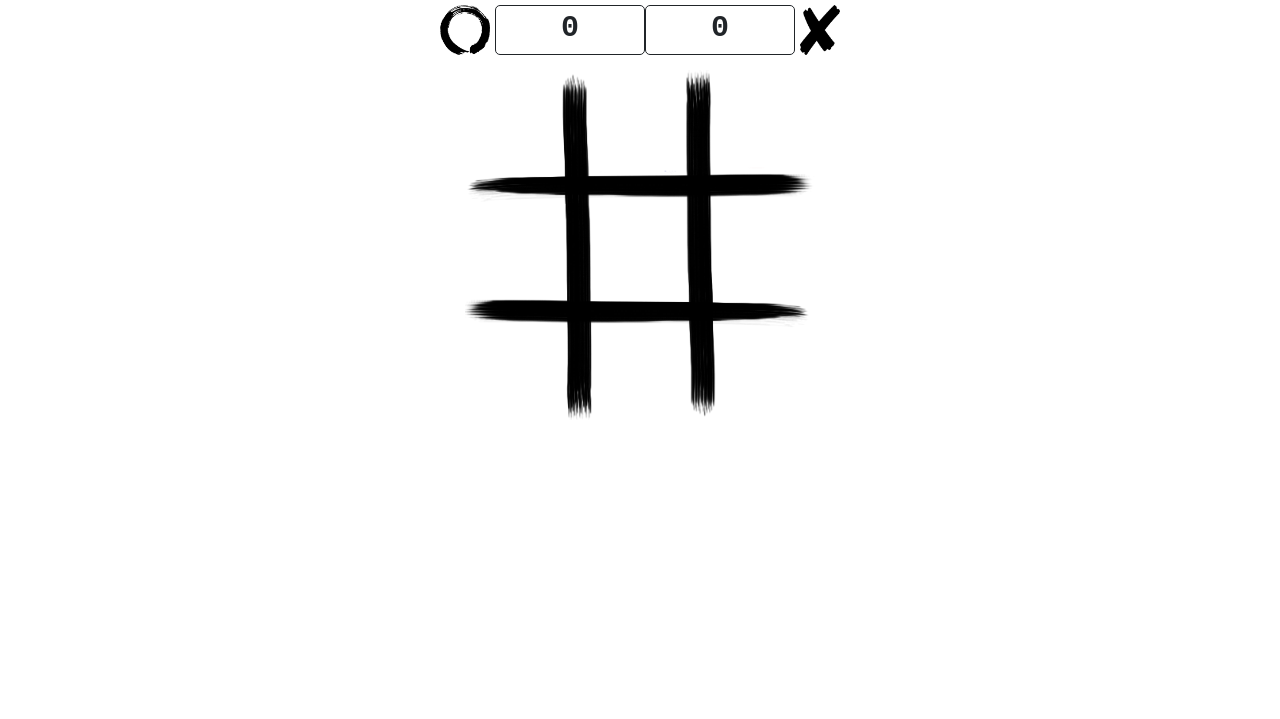
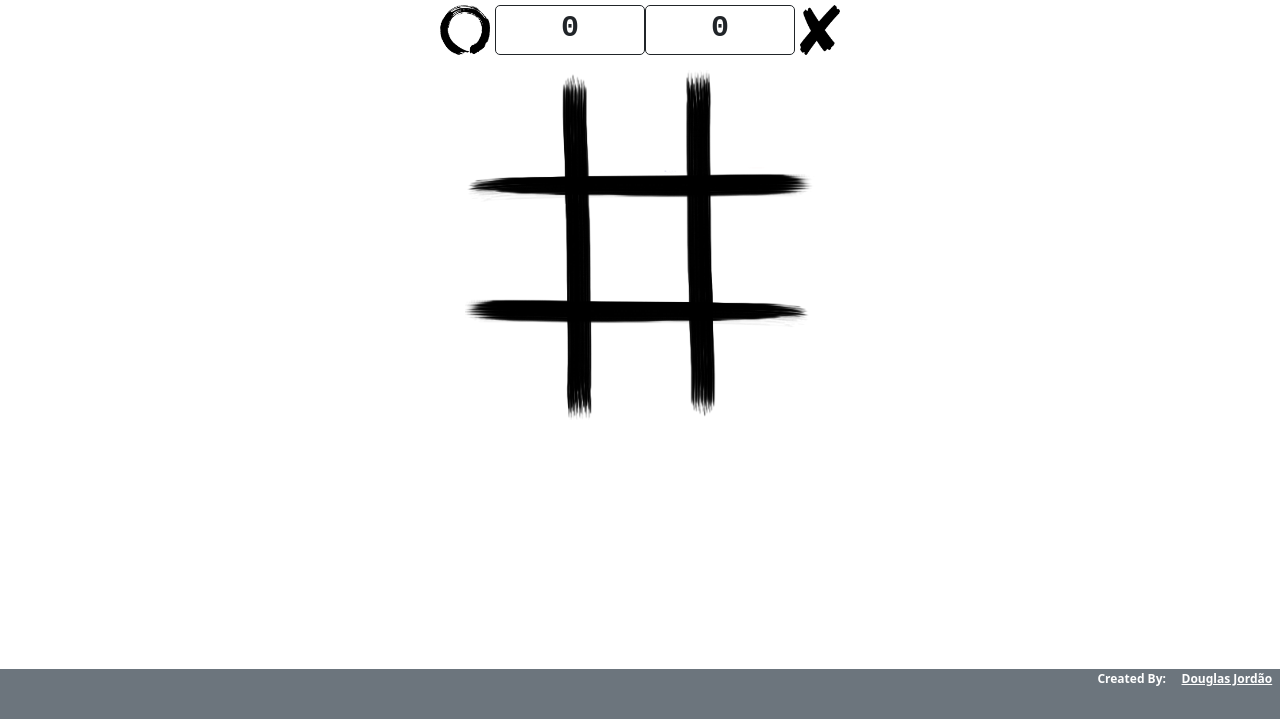
Before and after one commit to douglasjordao/TicTacToe, a plain HTML site: page index.html in a window 1280 px wide. Shown: the part 81-800 px from the top of the page. Drawn offline with nearby package versions, Linux system fonts and the light colour scheme.

Commit message:
Add footer and Created By information

```diff
--- a/index.html
+++ b/index.html
@@ -39,7 +39,9 @@
             <div id="reset-btn-div" class="d-flex justify-content-center reset-btn-div">
             </div>
         </div>
-
+        <div class="footer bg-secondary fixed-bottom d-flex flex-row-reverse bd-highlight">
+            <a href="https://github.com/douglasjordao" target="_blank" class="badge badge-info">Douglas Jordão</a><span class="badge badge-info">Created By:</span>
+        </div>
     </div>
 
 
--- a/src/css/style.css
+++ b/src/css/style.css
@@ -112,3 +112,8 @@ body {
     background-image: url('/src/img/o.png');
     background-size: 100px 100px;
 }
+
+.footer {
+    height: 50px;
+    width: 100vw;
+}
```
